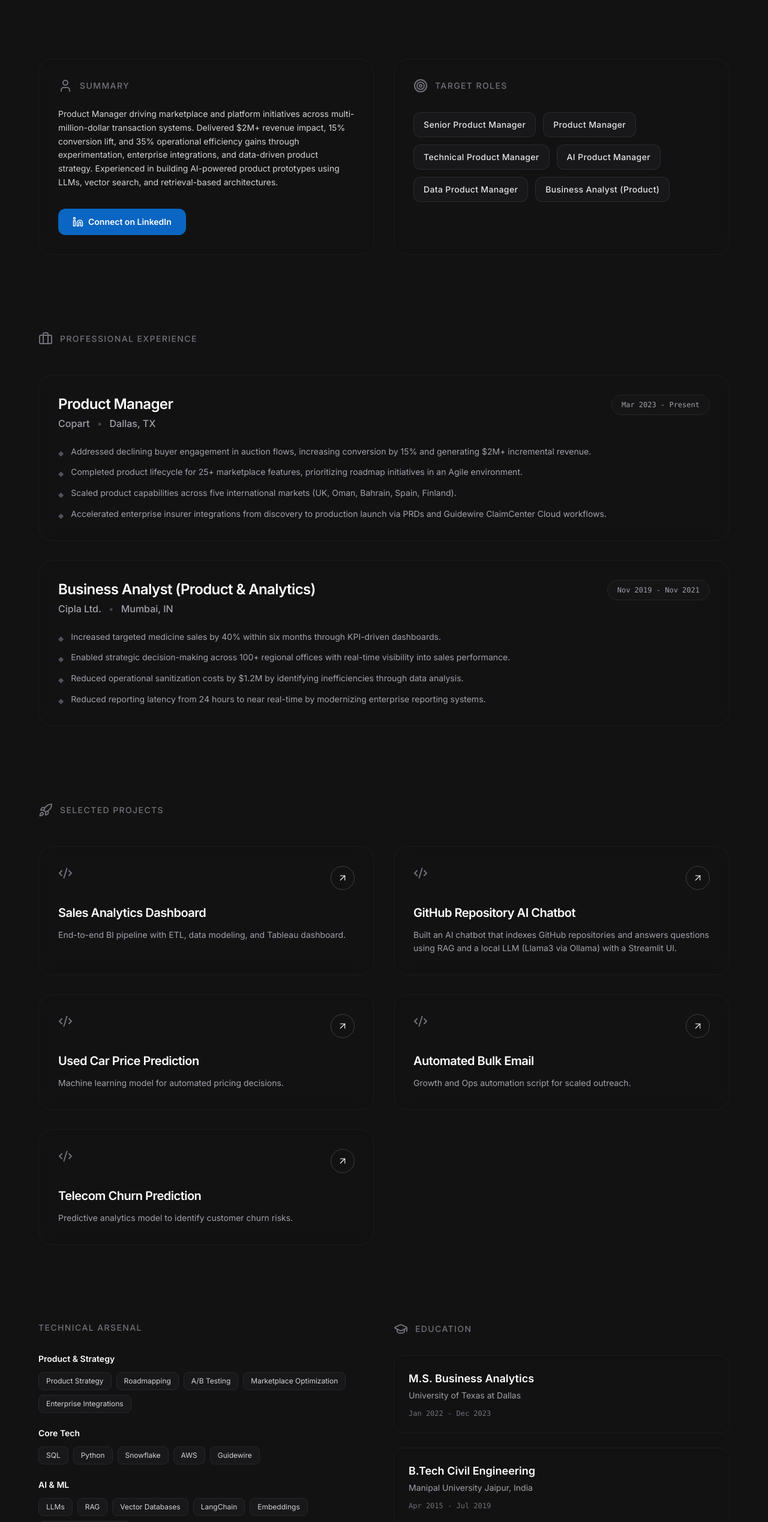
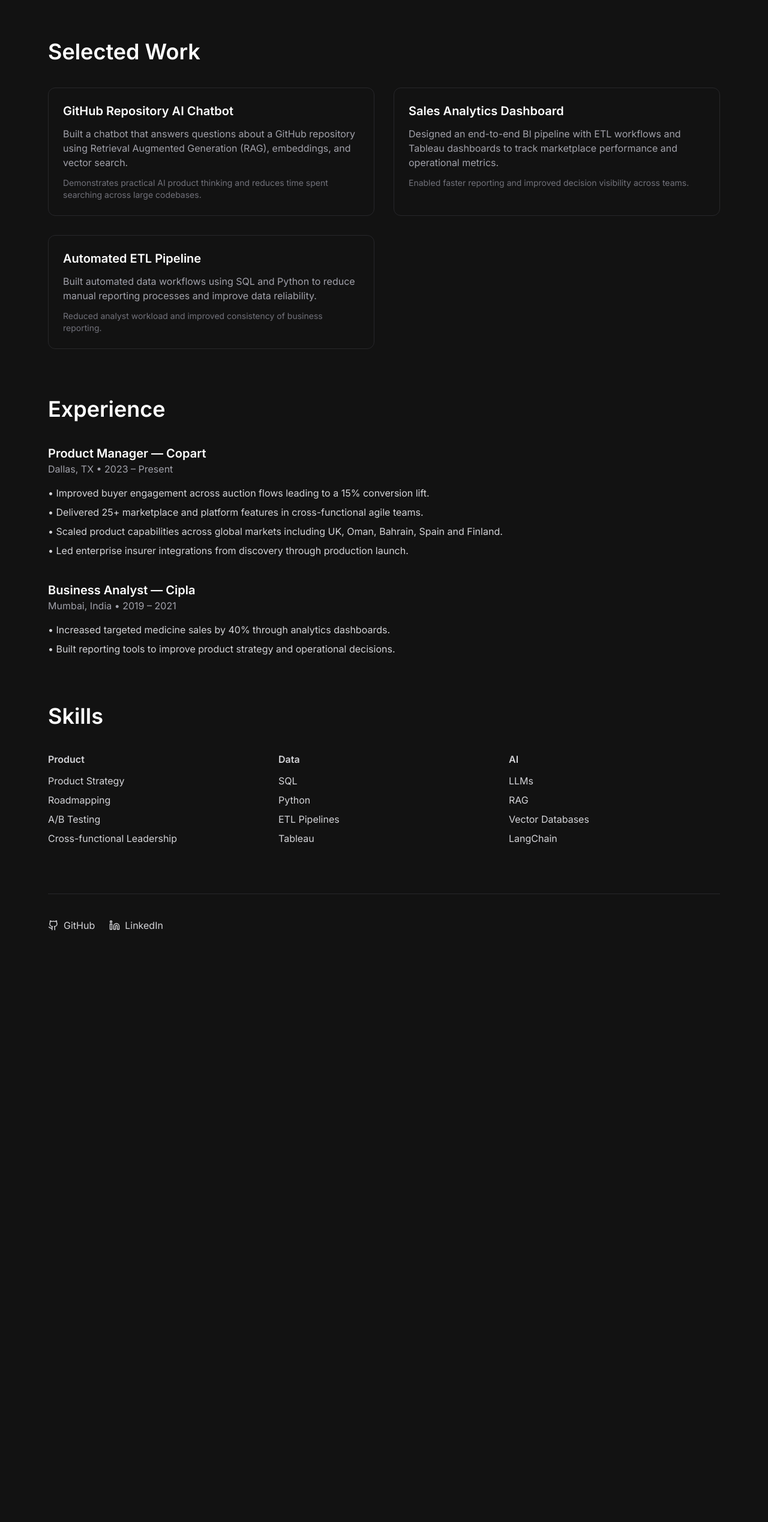
Before and after one commit to prithvi1811/portfolio, a Next.js app: page / in a window 1280 px wide. Shown: the part 4030-6568 px from the top of the page at 60% size. After the commit the page ends 5681 px from the top, so only its background shows below. Built offline with nearby package versions, Linux system fonts and the light colour scheme.

Commit message:
Improve portfolio projects and experience section

```diff
--- a/src/components/Resume.tsx
+++ b/src/components/Resume.tsx
@@ -1,265 +1,142 @@
 'use client';
 
-import { motion } from 'framer-motion';
-import { ArrowUpRight, Briefcase, GraduationCap, Code2, Rocket, User, Target, Linkedin } from 'lucide-react';
-
-const experiences = [
-  {
-    company: 'Copart',
-    role: 'Product Manager',
-    date: 'Mar 2023 - Present',
-    location: 'Dallas, TX',
-    points: [
-      'Addressed declining buyer engagement in auction flows, increasing conversion by 15% and generating $2M+ incremental revenue.',
-      'Completed product lifecycle for 25+ marketplace features, prioritizing roadmap initiatives in an Agile environment.',
-      'Scaled product capabilities across five international markets (UK, Oman, Bahrain, Spain, Finland).',
-      'Accelerated enterprise insurer integrations from discovery to production launch via PRDs and Guidewire ClaimCenter Cloud workflows.'
-    ]
-  },
-  {
-    company: 'Cipla Ltd.',
-    role: 'Business Analyst (Product & Analytics)',
-    date: 'Nov 2019 - Nov 2021',
-    location: 'Mumbai, IN',
-    points: [
-      'Increased targeted medicine sales by 40% within six months through KPI-driven dashboards.',
-      'Enabled strategic decision-making across 100+ regional offices with real-time visibility into sales performance.',
-      'Reduced operational sanitization costs by $1.2M by identifying inefficiencies through data analysis.',
-      'Reduced reporting latency from 24 hours to near real-time by modernizing enterprise reporting systems.'
-    ]
-  }
-];
-
-const projects = [
-  {
-    title: 'Sales Analytics Dashboard',
-    link: 'https://github.com/prithvi1811/sales-analytics-dashboard',
-    description: 'End-to-end BI pipeline with ETL, data modeling, and Tableau dashboard.'
-  },
-  {
-    title: 'GitHub Repository AI Chatbot',
-    link: 'https://github.com/prithvi1811/github-repo-ai-chatbot',
-    description: 'Built an AI chatbot that indexes GitHub repositories and answers questions using RAG and a local LLM (Llama3 via Ollama) with a Streamlit UI.'
-  },
-  {
-    title: 'Used Car Price Prediction',
-    link: 'https://github.com/prithvi1811/Used-Car-Price-Prediction-',
-    description: 'Machine learning model for automated pricing decisions.'
-  },
-  {
-    title: 'Automated Bulk Email',
-    link: 'https://github.com/prithvi1811/Automation-on-Sending-Bulk-Email-',
-    description: 'Growth and Ops automation script for scaled outreach.'
-  },
-  {
-    title: 'Telecom Churn Prediction',
-    link: 'https://github.com/prithvi1811/Telecom-churn-prediction',
-    description: 'Predictive analytics model to identify customer churn risks.'
-  }
-];
-
-const skills = {
-  pm: ['Product Strategy', 'Roadmapping', 'A/B Testing', 'Marketplace Optimization', 'Enterprise Integrations'],
-  tech: ['SQL', 'Python', 'Snowflake', 'AWS', 'Guidewire'],
-  ai: ['LLMs', 'RAG', 'Vector Databases', 'LangChain', 'Embeddings', 'AI Product Prototyping']
-};
+import { Github, Linkedin } from 'lucide-react';
 
 export default function Resume() {
   return (
-    <section className="relative w-full bg-[#121212] py-32 px-4 md:px-8 text-white z-20">
-      <div className="max-w-6xl mx-auto space-y-32">
+    <section className="bg-[#121212] text-white py-24 px-6 md:px-20">
+      <div className="max-w-6xl mx-auto space-y-20">
 
-        {/* Summary & Roles Section */}
-        <motion.div
-           initial={{ opacity: 0, y: 20 }}
-           whileInView={{ opacity: 1, y: 0 }}
-           viewport={{ once: true, margin: '-100px' }}
-           transition={{ duration: 0.6 }}
-           className="grid grid-cols-1 md:grid-cols-2 gap-8"
-        >
-          {/* Summary */}
-          <div className="group relative p-8 rounded-3xl border border-zinc-800/50 bg-zinc-900/20 backdrop-blur-md overflow-hidden hover:bg-zinc-800/40 transition-colors duration-500 flex flex-col justify-between">
-            <div className="absolute -top-40 -left-40 w-80 h-80 bg-white/5 rounded-full blur-3xl opacity-0 group-hover:opacity-100 transition-opacity duration-700 pointer-events-none" />
-            <div className="relative z-10 mb-8">
-              <div className="flex items-center gap-3 mb-6">
-                <User className="text-zinc-500" size={24} />
-                <h3 className="text-sm font-medium tracking-widest uppercase text-zinc-500">Summary</h3>
-              </div>
-              <p className="text-zinc-300 text-sm leading-relaxed">
-                Product Manager driving marketplace and platform initiatives across multi-million-dollar transaction systems. Delivered $2M+ revenue impact, 15% conversion lift, and 35% operational efficiency gains through experimentation, enterprise integrations, and data-driven product strategy. Experienced in building AI-powered product prototypes using LLMs, vector search, and retrieval-based architectures.
+        {/* Selected Work */}
+        <div>
+          <h2 className="text-4xl font-semibold mb-10">Selected Work</h2>
+
+          <div className="grid md:grid-cols-2 gap-8">
+
+            <div className="p-6 rounded-xl border border-zinc-800">
+              <h3 className="text-xl font-semibold">GitHub Repository AI Chatbot</h3>
+              <p className="mt-3 text-zinc-400">
+                Built a chatbot that answers questions about a GitHub repository using
+                Retrieval Augmented Generation (RAG), embeddings, and vector search.
+              </p>
+              <p className="mt-3 text-zinc-500 text-sm">
+                Demonstrates practical AI product thinking and reduces time spent
+                searching across large codebases.
               </p>
             </div>
-            <a href="https://www.linkedin.com/in/prithvishaktichauhan/" target="_blank" rel="noreferrer" className="relative z-10 inline-flex items-center justify-center gap-2 text-sm font-semibold text-white bg-[#0A66C2] px-6 py-3 rounded-xl hover:bg-[#004182] transition-colors w-fit">
-              <Linkedin size={18} />
-              Connect on LinkedIn
-            </a>
-          </div>
 
-          {/* Roles of Interest */}
-          <div className="group relative p-8 rounded-3xl border border-zinc-800/50 bg-zinc-900/20 backdrop-blur-md overflow-hidden hover:bg-zinc-800/40 transition-colors duration-500">
-             <div className="flex items-center gap-3 mb-8">
-              <Target className="text-zinc-500" size={24} />
-              <h3 className="text-sm font-medium tracking-widest uppercase text-zinc-500">Target Roles</h3>
+            <div className="p-6 rounded-xl border border-zinc-800">
+              <h3 className="text-xl font-semibold">Sales Analytics Dashboard</h3>
+              <p className="mt-3 text-zinc-400">
+                Designed an end-to-end BI pipeline with ETL workflows and Tableau dashboards
+                to track marketplace performance and operational metrics.
+              </p>
+              <p className="mt-3 text-zinc-500 text-sm">
+                Enabled faster reporting and improved decision visibility across teams.
+              </p>
             </div>
-            <div className="flex flex-wrap gap-3 relative z-10">
-              {['Senior Product Manager', 'Product Manager', 'Technical Product Manager', 'AI Product Manager', 'Data Product Manager', 'Business Analyst (Product)'].map((role, i) => (
-                <span key={i} className="px-4 py-2.5 bg-zinc-900 border border-zinc-700/50 hover:border-zinc-500 transition-colors rounded-xl text-sm text-zinc-200 font-medium tracking-wide shadow-sm cursor-default">
-                  {role}
-                </span>
-              ))}
+
+            <div className="p-6 rounded-xl border border-zinc-800">
+              <h3 className="text-xl font-semibold">Automated ETL Pipeline</h3>
+              <p className="mt-3 text-zinc-400">
+                Built automated data workflows using SQL and Python to reduce manual
+                reporting processes and improve data reliability.
+              </p>
+              <p className="mt-3 text-zinc-500 text-sm">
+                Reduced analyst workload and improved consistency of business reporting.
+              </p>
             </div>
-          </div>
-        </motion.div>
 
-        {/* Experience Section */}
-        <div>
-          <div className="flex items-center gap-3 mb-12">
-            <Briefcase className="text-zinc-500" size={24} />
-            <h3 className="text-sm font-medium tracking-widest uppercase text-zinc-500">
-              Professional Experience
-            </h3>
-          </div>
-
-          <div className="space-y-8">
-            {experiences.map((exp, i) => (
-              <motion.div
-                key={i}
-                initial={{ opacity: 0, y: 20 }}
-                whileInView={{ opacity: 1, y: 0 }}
-                viewport={{ once: true, margin: '-100px' }}
-                transition={{ duration: 0.6, delay: i * 0.1 }}
-                className="group relative p-8 rounded-3xl border border-zinc-800/50 bg-zinc-900/20 backdrop-blur-md overflow-hidden hover:bg-zinc-800/40 transition-colors duration-500"
-              >
-                <div className="absolute -top-40 -right-40 w-80 h-80 bg-white/5 rounded-full blur-3xl opacity-0 group-hover:opacity-100 transition-opacity duration-700 pointer-events-none" />
-
-                <div className="flex flex-col md:flex-row md:justify-between md:items-start mb-6 gap-4 relative z-10">
-                  <div>
-                    <h4 className="text-2xl font-semibold tracking-tight text-white mb-1">
-                      {exp.role}
-                    </h4>
-                    <p className="text-zinc-400 font-medium">{exp.company} <span className="mx-2 text-zinc-700">•</span> {exp.location}</p>
-                  </div>
-                  <span className="text-xs font-mono text-zinc-400 border border-zinc-800 rounded-full px-4 py-2 bg-zinc-900/50 whitespace-nowrap">
-                    {exp.date}
-                  </span>
-                </div>
-
-                <ul className="space-y-3 relative z-10">
-                  {exp.points.map((point, j) => (
-                    <li key={j} className="text-zinc-400 text-sm leading-relaxed flex items-start">
-                      <span className="text-zinc-600 mr-3 mt-1.5 text-xs">◆</span>
-                      {point}
-                    </li>
-                  ))}
-                </ul>
-              </motion.div>
-            ))}
           </div>
         </div>
 
-        {/* Projects Section */}
+        {/* Experience */}
         <div>
-          <div className="flex items-center gap-3 mb-12">
-            <Rocket className="text-zinc-500" size={24} />
-            <h3 className="text-sm font-medium tracking-widest uppercase text-zinc-500">
-              Selected Projects
-            </h3>
-          </div>
-          <div className="grid grid-cols-1 md:grid-cols-2 gap-8">
-            {projects.map((project, i) => (
-              <motion.div
-                key={i}
-                initial={{ opacity: 0, y: 20 }}
-                whileInView={{ opacity: 1, y: 0 }}
-                viewport={{ once: true, margin: '-100px' }}
-                transition={{ duration: 0.6 }}
-                className="group relative p-8 rounded-3xl border border-zinc-800/50 bg-zinc-900/20 backdrop-blur-md overflow-hidden hover:bg-zinc-800/40 transition-colors duration-500"
-              >
-                <div className="flex justify-between items-start mb-6">
-                  <Code2 className="text-zinc-500" size={24} />
-                  <a href={project.link} target="_blank" rel="noreferrer" className="w-10 h-10 rounded-full border border-zinc-700 flex items-center justify-center group-hover:bg-white group-hover:text-black transition-all duration-300">
-                    <ArrowUpRight strokeWidth={1.5} size={18} />
-                  </a>
-                </div>
-                <h4 className="text-xl font-semibold mb-3 tracking-tight text-white">
-                  {project.title}
-                </h4>
-                <p className="text-zinc-400 text-sm leading-relaxed">
-                  {project.description}
-                </p>
-              </motion.div>
-            ))}
+          <h2 className="text-4xl font-semibold mb-10">Experience</h2>
+
+          <div className="space-y-10">
+
+            <div>
+              <h3 className="text-xl font-semibold">Product Manager — Copart</h3>
+              <p className="text-zinc-400">Dallas, TX • 2023 – Present</p>
+
+              <ul className="mt-4 space-y-2 text-zinc-300">
+                <li>• Improved buyer engagement across auction flows leading to a 15% conversion lift.</li>
+                <li>• Delivered 25+ marketplace and platform features in cross-functional agile teams.</li>
+                <li>• Scaled product capabilities across global markets including UK, Oman, Bahrain, Spain and Finland.</li>
+                <li>• Led enterprise insurer integrations from discovery through production launch.</li>
+              </ul>
+            </div>
+
+            <div>
+              <h3 className="text-xl font-semibold">Business Analyst — Cipla</h3>
+              <p className="text-zinc-400">Mumbai, India • 2019 – 2021</p>
+
+              <ul className="mt-4 space-y-2 text-zinc-300">
+                <li>• Increased targeted medicine sales by 40% through analytics dashboards.</li>
+                <li>• Built reporting tools to improve product strategy and operational decisions.</li>
+              </ul>
+            </div>
+
           </div>
         </div>
 
-        {/* Skills & Education Grid */}
-        <div className="grid grid-cols-1 md:grid-cols-2 gap-8">
-          {/* Skills */}
-          <motion.div
-            initial={{ opacity: 0, y: 20 }}
-            whileInView={{ opacity: 1, y: 0 }}
-            viewport={{ once: true, margin: '-100px' }}
-            transition={{ duration: 0.6 }}
+        {/* Skills */}
+        <div>
+          <h2 className="text-4xl font-semibold mb-10">Skills</h2>
+
+          <div className="grid md:grid-cols-3 gap-8 text-zinc-300">
+
+            <div>
+              <h3 className="font-semibold mb-3">Product</h3>
+              <ul className="space-y-2">
+                <li>Product Strategy</li>
+                <li>Roadmapping</li>
+                <li>A/B Testing</li>
+                <li>Cross-functional Leadership</li>
+              </ul>
+            </div>
+
+            <div>
+              <h3 className="font-semibold mb-3">Data</h3>
+              <ul className="space-y-2">
+                <li>SQL</li>
+                <li>Python</li>
+                <li>ETL Pipelines</li>
+                <li>Tableau</li>
+              </ul>
+            </div>
+
+            <div>
+              <h3 className="font-semibold mb-3">AI</h3>
+              <ul className="space-y-2">
+                <li>LLMs</li>
+                <li>RAG</li>
+                <li>Vector Databases</li>
+                <li>LangChain</li>
+              </ul>
+            </div>
+
+          </div>
+        </div>
+
+        {/* Links */}
+        <div className="flex gap-6 pt-10 border-t border-zinc-800">
+          <a
+            href="https://github.com/prithvi1811"
+            target="_blank"
+            className="flex items-center gap-2 text-zinc-300 hover:text-white"
           >
-            <h3 className="text-sm font-medium tracking-widest uppercase text-zinc-500 mb-8">Technical Arsenal</h3>
-            <div className="space-y-6">
-              <div>
-                <h5 className="text-white text-sm font-semibold mb-3">Product & Strategy</h5>
-                <div className="flex flex-wrap gap-2">
-                  {skills.pm.map((skill, i) => (
-                    <span key={i} className="px-3 py-1.5 bg-zinc-900 border border-zinc-800 rounded-lg text-xs text-zinc-300">
-                      {skill}
-                    </span>
-                  ))}
-                </div>
-              </div>
-              <div>
-                <h5 className="text-white text-sm font-semibold mb-3">Core Tech</h5>
-                <div className="flex flex-wrap gap-2">
-                  {skills.tech.map((skill, i) => (
-                    <span key={i} className="px-3 py-1.5 bg-zinc-900 border border-zinc-800 rounded-lg text-xs text-zinc-300">
-                      {skill}
-                    </span>
-                  ))}
-                </div>
-              </div>
-              <div>
-                <h5 className="text-white text-sm font-semibold mb-3">AI & ML</h5>
-                <div className="flex flex-wrap gap-2">
-                  {skills.ai.map((skill, i) => (
-                    <span key={i} className="px-3 py-1.5 bg-zinc-900 border border-zinc-800 rounded-lg text-xs text-zinc-300">
-                      {skill}
-                    </span>
-                  ))}
-                </div>
-              </div>
-            </div>
-          </motion.div>
+            <Github size={18} /> GitHub
+          </a>
 
-          {/* Education */}
-          <motion.div
-            initial={{ opacity: 0, y: 20 }}
-            whileInView={{ opacity: 1, y: 0 }}
-            viewport={{ once: true, margin: '-100px' }}
-            transition={{ duration: 0.6, delay: 0.1 }}
+          <a
+            href="https://linkedin.com/in/prithvi1811"
+            target="_blank"
+            className="flex items-center gap-2 text-zinc-300 hover:text-white"
           >
-            <div className="flex items-center gap-3 mb-8">
-              <GraduationCap className="text-zinc-500" size={24} />
-              <h3 className="text-sm font-medium tracking-widest uppercase text-zinc-500">Education</h3>
-            </div>
-            <div className="space-y-6">
-              <div className="p-6 rounded-2xl border border-zinc-800/50 bg-zinc-900/10 backdrop-blur-sm">
-                <h4 className="text-lg font-semibold text-white mb-1">M.S. Business Analytics</h4>
-                <p className="text-sm text-zinc-400 mb-3">University of Texas at Dallas</p>
-                <p className="text-xs font-mono text-zinc-500">Jan 2022 - Dec 2023</p>
-              </div>
-              <div className="p-6 rounded-2xl border border-zinc-800/50 bg-zinc-900/10 backdrop-blur-sm">
-                <h4 className="text-lg font-semibold text-white mb-1">B.Tech Civil Engineering</h4>
-                <p className="text-sm text-zinc-400 mb-3">Manipal University Jaipur, India</p>
-                <p className="text-xs font-mono text-zinc-500">Apr 2015 - Jul 2019</p>
-              </div>
-            </div>
-          </motion.div>
+            <Linkedin size={18} /> LinkedIn
+          </a>
         </div>
 
       </div>
```
